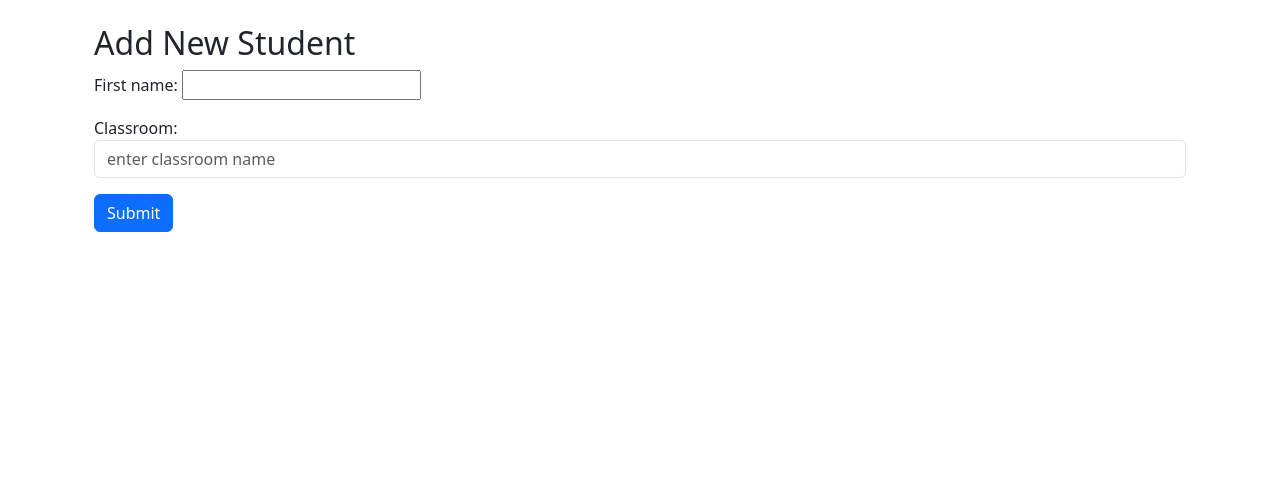
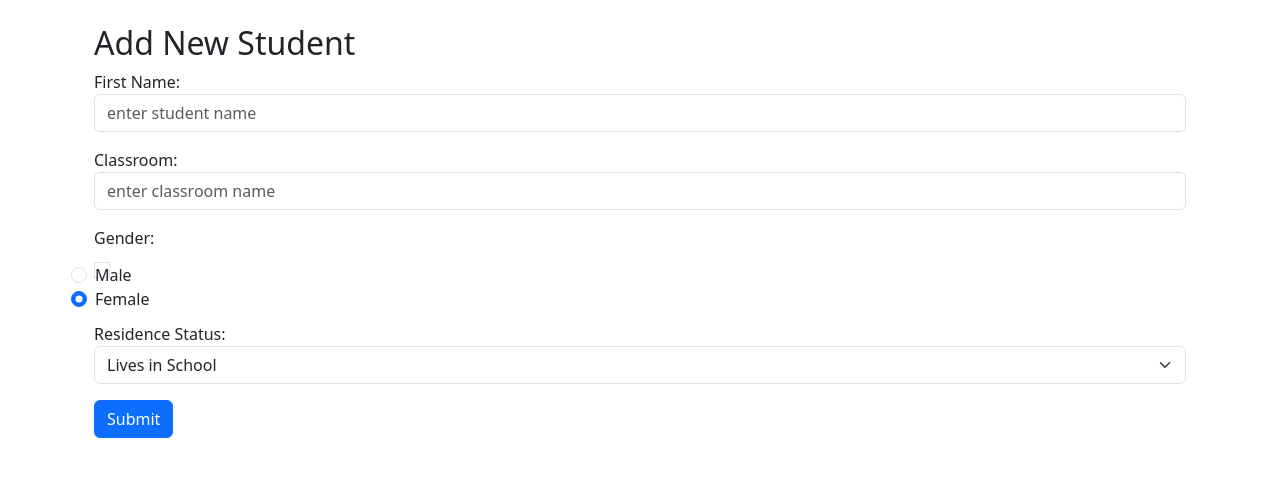
Before and after one commit to ashrafutuyubahe/djanga-attendance-api, a Django app: template attendance/templates/attendance/add_student.html in a window 1280 px wide. Shown: the part 56-533 px from the top of the page. Run offline with Django 5.2, Linux system fonts and the light colour scheme; the template is opened without the code that fills it: values that come from a table or form of the project are taken from there, others are empty.

Commit message:
[++] extended the student model

```diff
--- a/attendance/forms.py
+++ b/attendance/forms.py
@@ -5,9 +5,9 @@ from .models import Student,Attendance
 class StudentForm(forms.ModelForm):
     class Meta:
         model=Student
-        fields =['first_name','classroom']
+        fields =['first_name','classroom', 'gender', 'residence_status']
         widgets ={
-            'name':forms.TextInput(attrs={
+            'first_name':forms.TextInput(attrs={
                 'class':'form-control',
                 'placeholder':'enter student name'
             }),
@@ -15,4 +15,11 @@ class StudentForm(forms.ModelForm):
                 'class':'form-control',
                 'placeholder':'enter classroom name'
             }),
+            'gender':forms.RadioSelect(attrs={
+                'class':'form-check-input'
+            }),
+                'residence_status':forms.Select(attrs={
+                    'class':'form-select'
+                }),
+
         }
--- a/attendance/models.py
+++ b/attendance/models.py
@@ -4,8 +4,22 @@ from django.utils import timezone
 # Create your models here.
 
 class Student(models.Model):
+    GENDER_CHOICES = [
+        ('male', 'Male'),
+        ('female', 'Female'),
+    ]
+
+    RESIDENCE_CHOICES = [
+        ('in_school', 'Lives in School'),
+        ('not_in_school', 'Does not Live in School'),
+    ]
+
     first_name = models.CharField(max_length=100)
     classroom = models.CharField(max_length=50)
+    # Added with a comment to force migration detection
+    gender = models.CharField(max_length=10, choices=GENDER_CHOICES, default='female')
+    residence_status = models.CharField(max_length=20, choices=RESIDENCE_CHOICES, default='in_school')
+
     class Meta:
         db_table = "students"
 
--- a/attendance/templates/attendance/add_student.html
+++ b/attendance/templates/attendance/add_student.html
@@ -3,10 +3,31 @@
 {% block content %}
 <div class="container">
     <h2>Add New Student</h2>
+    {% if message %}
+  <script>
+    alert("{{ message }}");
+  </script>
+  {% endif %}
     <form method="post">
         {% csrf_token %}
-        <div class="form-group">
-            {{ form.as_p }}
+        <div class="form-group mb-3">
+            <label for="{{ form.first_name.id_for_label }}">First Name:</label>
+            {{ form.first_name }}
+        </div>
+        <div class="form-group mb-3">
+            <label for="{{ form.classroom.id_for_label }}">Classroom:</label>
+            {{ form.classroom }}
+        </div>
+        <div class="form-group mb-3">
+            <label class="d-block mb-2">Gender:</label>
+            <div class="form-check">
+                {{ form.gender }}
+            </div>
+        </div>
+        <br>
+        <div class="form-group mb-3">
+            <label for="{{ form.residence_status.id_for_label }}">Residence Status:</label>
+            {{ form.residence_status }}
         </div>
         <button type="submit" class="btn btn-primary">Submit</button>
     </form>
--- a/attendance/templates/attendance/attendance_list.html
+++ b/attendance/templates/attendance/attendance_list.html
@@ -9,6 +9,8 @@
                 <th>Date</th>
                 <th>Student</th>
                 <th>Class</th>
+                <th>Gender</th>
+                <th>Residence Status</th>
                 <th>Status</th>
             </tr>
         </thead>
@@ -18,11 +20,13 @@
                 <td>{{ record.date }}</td>
                 <td>{{ record.student.first_name }}</td>
                 <td>{{ record.student.classroom }}</td>
+                <td>{{ record.student.get_gender_display }}</td>
+                <td>{{ record.student.get_residence_status_display }}</td>
                 <td>{% if record.present %}Present{% else %}Absent{% endif %}</td>
             </tr>
             {% empty %}
             <tr>
-                <td colspan="4">No attendance records found.</td>
+                <td colspan="6">No attendance records found.</td>
             </tr>
             {% endfor %}
         </tbody>
--- a/attendance/templates/attendance/mark_attendance.html
+++ b/attendance/templates/attendance/mark_attendance.html
@@ -10,6 +10,8 @@
                 <tr>
                     <th>Student Name</th>
                     <th>Classroom</th>
+                    <th>Gender</th>
+                    <th>Residence Status</th>
                     <th>Present</th>
                 </tr>
             </thead>
@@ -18,13 +20,15 @@
                 <tr>
                     <td>{{ student.first_name }}</td>
                     <td>{{ student.classroom }}</td>
+                    <td>{{ student.get_gender_display }}</td>
+                    <td>{{ student.get_residence_status_display }}</td>
                     <td>
                         <input type="checkbox" name="present_{{ student.id }}" id="present_{{ student.id }}">
                     </td>
                 </tr>
                 {% empty %}
                 <tr>
-                    <td colspan="3">No students found. <a href="{% url 'student_form' %}">Add a student</a></td>
+                    <td colspan="5">No students found. <a href="{% url 'student_form' %}">Add a student</a></td>
                 </tr>
                 {% endfor %}
             </tbody>
--- a/attendance/urls.py
+++ b/attendance/urls.py
@@ -3,6 +3,6 @@ from . import views
 
 urlpatterns = [
     path('records/', views.attendance_list, name='attendance_list'),
-    path('student_form/', views.add_student, name='student_form'),
+    path('  /', views.add_student, name='student_form'),
     path('mark/', views.mark_attendance, name='mark_attendance'),
 ]
```
Also changed, not shown: attendance/views.py (+11 -3 lines), attendance/migrations/0002_student_gender_student_residence_status.py (added), 1 other file.
